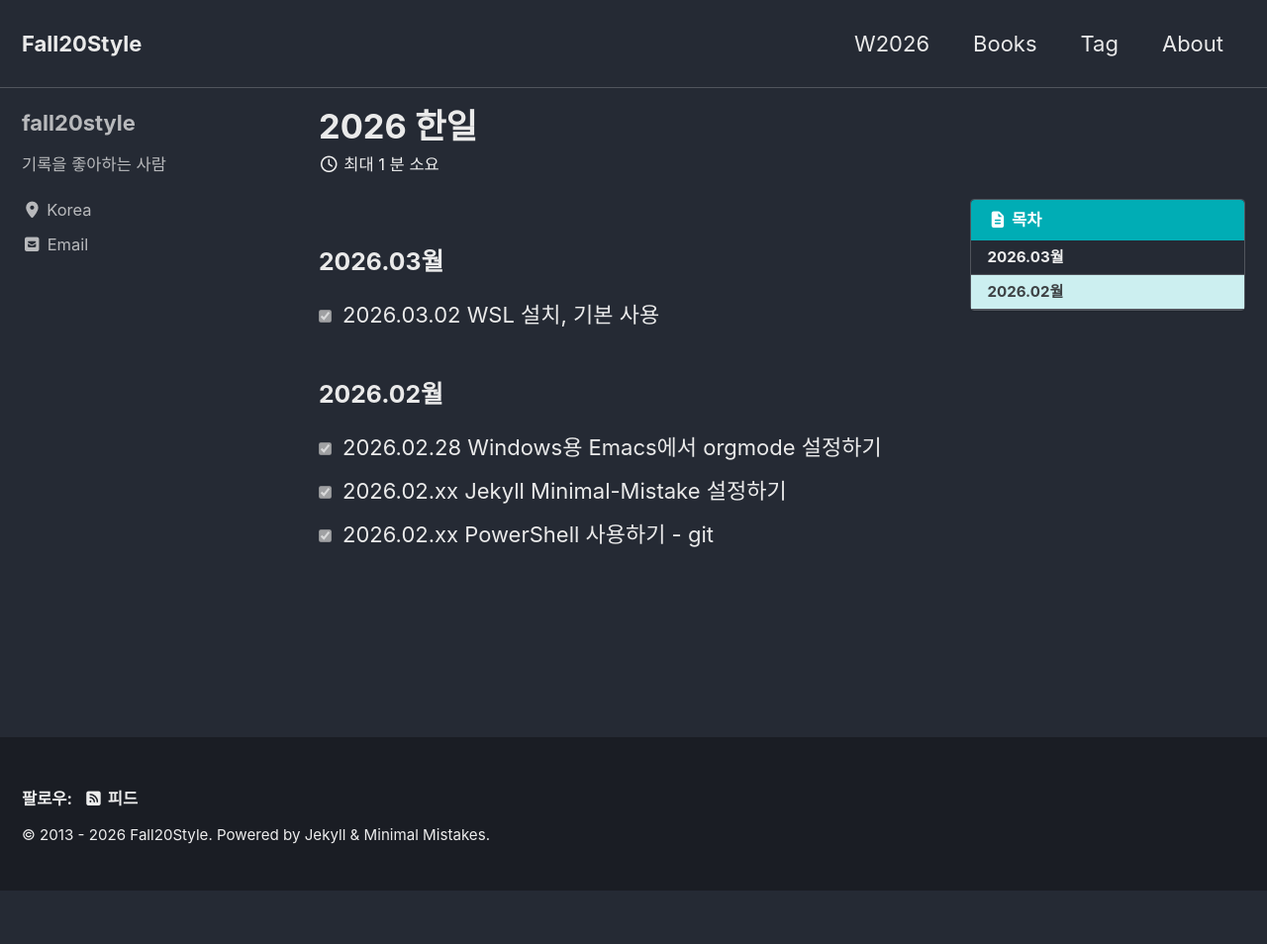
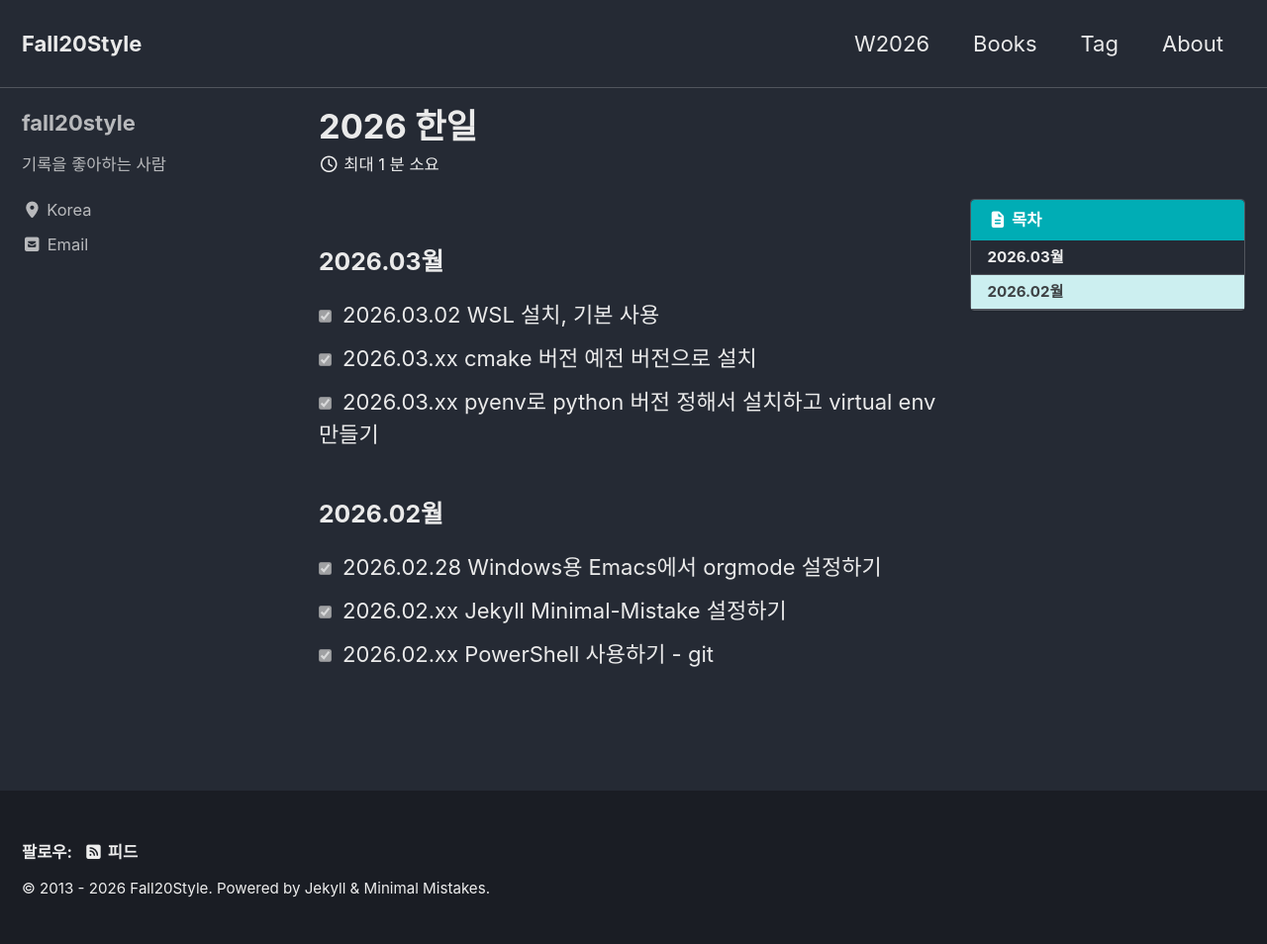
Before and after one commit to fall20style/fall20style.github.io, a Jekyll site: the page built from W2026.md, in a window 1280 px wide. Shown: the whole page at 99% size. Built offline with Jekyll 4.4.1, drawn with Linux system fonts in a browser that asks for light colours; cached includes are drawn as plain includes; before the commit the page ends 900 px from its top, so only the background shows below that.

Commit message:
Update W2026.md

```diff
--- a/W2026.md
+++ b/W2026.md
@@ -13,6 +13,8 @@ description: desc가 여기에
 
 ### 2026.03월
 - [X] 2026.03.02 WSL 설치, 기본 사용
+- [X] 2026.03.xx cmake 버전 예전 버전으로 설치
+- [X] 2026.03.xx pyenv로 python 버전 정해서 설치하고 virtual env만들기
 
 ### 2026.02월
 - [X] 2026.02.28 Windows용 Emacs에서 orgmode 설정하기
```
